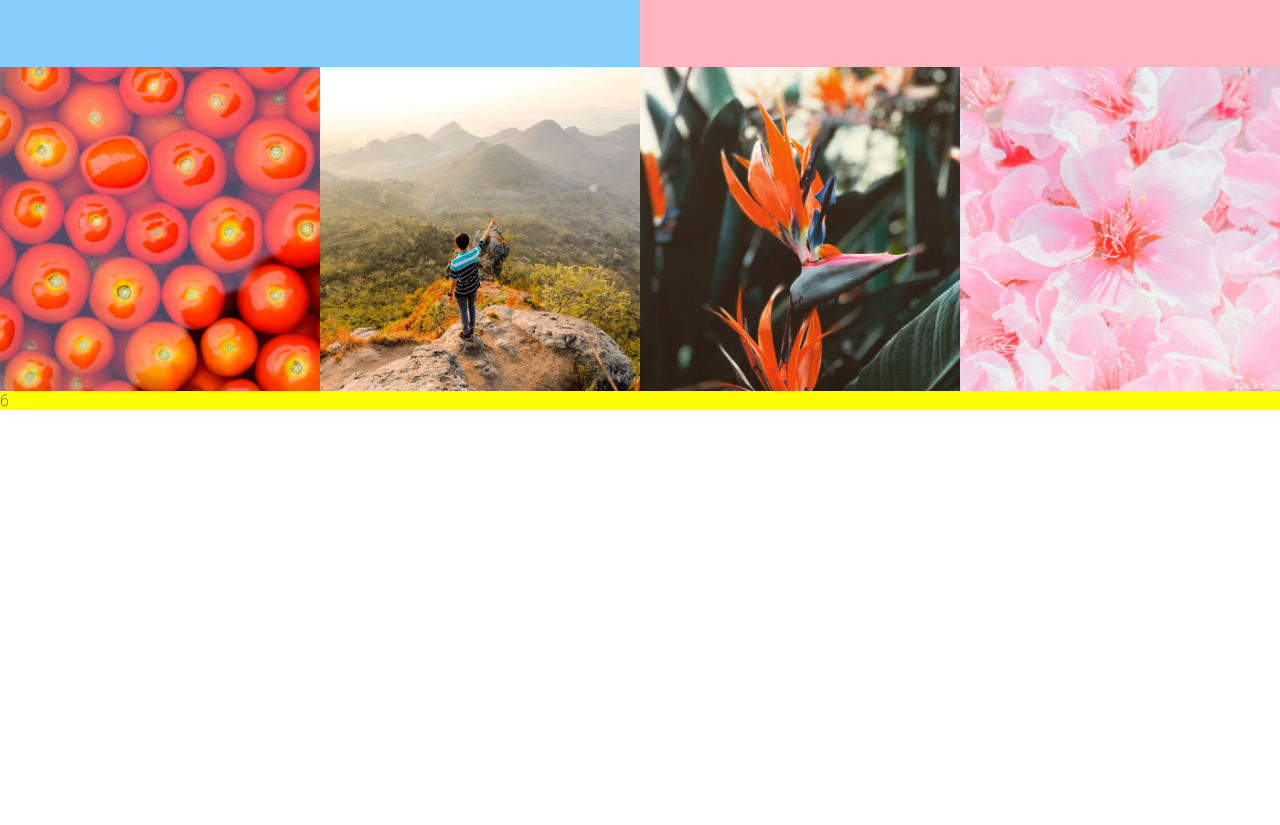
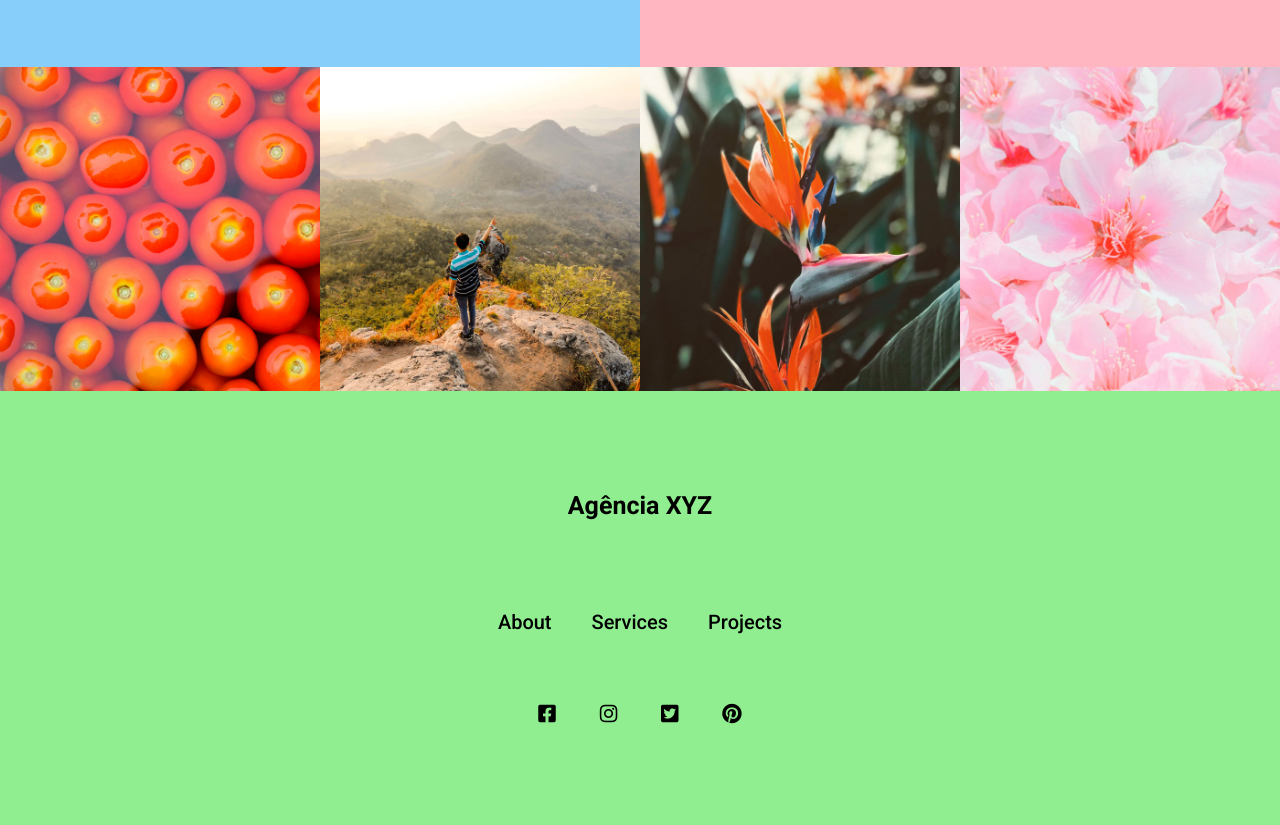
Before and after one commit to NandhoRoss/projeto-landing-page, a plain HTML site: page index.html in a window 1280 px wide. Shown: the part 2313-3138 px from the top of the page. Before the commit the page ends 2723 px from the top, so only its background shows below. Drawn offline with Linux system fonts and the light colour scheme.

Commit message:
adicionado a seção de rodapé

```diff
--- a/index.html
+++ b/index.html
@@ -47,40 +47,48 @@
         <h2>We make cool things</h2>
     </section>
 
-    <section class="about">
+    <section class="about" id="about">
         <div class="item">
             <h3>Title</h3>
-            <p>Lorem ipsum dolor sit amet consectetur adipisicing elit. Iste fuga quaerat quae delectus magni itaque in distinctio nobis possimus. Sint libero ab cupiditate exercitationem adipisci quidem est magni ad quasi?</p>
+            <p>Lorem ipsum dolor sit amet consectetur adipisicing elit. Iste fuga quaerat quae delectus magni itaque in
+                distinctio nobis possimus. Sint libero ab cupiditate exercitationem adipisci quidem est magni ad quasi?
+            </p>
             <a href="" class="btn-know-more">Saiba mais</a>
         </div>
         <div class="image right"></div>
         <div class="image left"></div>
         <div class="item">
             <h3>Title</h3>
-            <p>Lorem ipsum dolor sit amet consectetur adipisicing elit. Iste fuga quaerat quae delectus magni itaque in distinctio nobis possimus. Sint libero ab cupiditate exercitationem adipisci quidem est magni ad quasi?</p>
+            <p>Lorem ipsum dolor sit amet consectetur adipisicing elit. Iste fuga quaerat quae delectus magni itaque in
+                distinctio nobis possimus. Sint libero ab cupiditate exercitationem adipisci quidem est magni ad quasi?
+            </p>
             <a href="" class="btn-know-more">Saiba mais</a>
         </div>
     </section>
 
-    <section class="services">
+    <section class="services" id="services">
         <div class="service">
             <img src="./src/images/bolinha1.png" alt="bolinha 1">
             <div class="service-info">
                 <h3>SEO</h3>
-                <p>Lorem ipsum dolor sit, amet consectetur adipisicing elit. Amet dolores sapiente exercitationem minus, quidem dolore earum. Cumque, tempora in nisi tempore accusantium ducimus minus, dolore atque qui eos quisquam sunt.</p>
+                <p>Lorem ipsum dolor sit, amet consectetur adipisicing elit. Amet dolores sapiente exercitationem minus,
+                    quidem dolore earum. Cumque, tempora in nisi tempore accusantium ducimus minus, dolore atque qui eos
+                    quisquam sunt.</p>
             </div>
         </div>
         <div class="service">
             <img src="./src/images/bolinha2.png" alt="bolinha 2">
             <div class="service-info">
                 <h3>Landing Pages</h3>
-                <p>Lorem ipsum dolor sit, amet consectetur adipisicing elit. Amet dolores sapiente exercitationem minus, quidem dolore earum. Cumque, tempora in nisi tempore accusantium ducimus minus, dolore atque qui eos quisquam sunt.</p>
+                <p>Lorem ipsum dolor sit, amet consectetur adipisicing elit. Amet dolores sapiente exercitationem minus,
+                    quidem dolore earum. Cumque, tempora in nisi tempore accusantium ducimus minus, dolore atque qui eos
+                    quisquam sunt.</p>
             </div>
         </div>
 
     </section>
 
-    <section class="projects">
+    <section class="projects" id="projects">
         <div class="project">
             <a href="#">
                 <img src="./src/images/tomatoes.jpg" alt="tomates">
@@ -103,8 +111,29 @@
         </div>
     </section>
 
-    <footer class="footer">6
-
+    <footer class="footer" id="contact">
+        <h4>Agência XYZ</h4>
+        <nav>
+            <ul>
+                <li><a href="#about"></a>About</li>
+                <li><a href="#services"></a>Services</li>
+                <li><a href="#projects"></a>Projects</li>
+            </ul>
+        </nav>
+        <div class="social">
+            <a href="">
+                <i class="fab fa-facebook-square"></i>
+            </a>
+            <a href="">
+                <i class="fab fa-instagram"></i>
+            </a>
+            <a href="">
+                <i class="fab fa-twitter-square"></i>
+            </a>
+            <a href="">
+                <i class="fab fa-pinterest"></i>
+            </a>
+        </div>
     </footer>
 </body>
 
--- a/src/css/style.css
+++ b/src/css/style.css
@@ -68,7 +68,7 @@ body {
     animation: downarrow 0.6s infinite alternate ease-in-out;
 }
 
-@-webkit-keyframes downarrow {
+@keyframes downarrow {
     0% { -webkit-transform: translateY(0); opacity: 0.4; }
     100% { -webkit-transform: translateY(0.4em); opacity: 0.9; }
 }
@@ -228,5 +228,51 @@ body {
 
 .footer {
     grid-area: footer;
-    background-color: yellow;
+    display: flex;
+    background-color: lightgreen;
+    flex-direction: column;
+    text-align: center;
+    padding: 100px 0;
 }
+
+.footer h4 {
+    font-weight: 700;
+    font-size: 2.5rem;
+    margin-bottom: 20px;
+}
+
+.footer nav {
+    margin: 50px 0;
+}
+
+.footer nav ul {
+    display: flex;
+    justify-content: center;
+    max-width: 320px;
+    margin: 0 auto;
+}
+
+ .footer nav ul li {
+    font-weight: 500;
+    font-size: 2rem;
+    margin: 20px;
+}
+
+.footer nav ul li:hover {
+    font-weight: 700;
+    color: #fff;
+    transition: 0.3s;
+}
+
+.footer .social i {
+    font-size: 2rem;
+    transition: 0.3s;
+}
+
+.footer .social a{
+    margin: 20px;
+}
+
+.footer .social a:hover {
+    color: #fff;
+}
```
